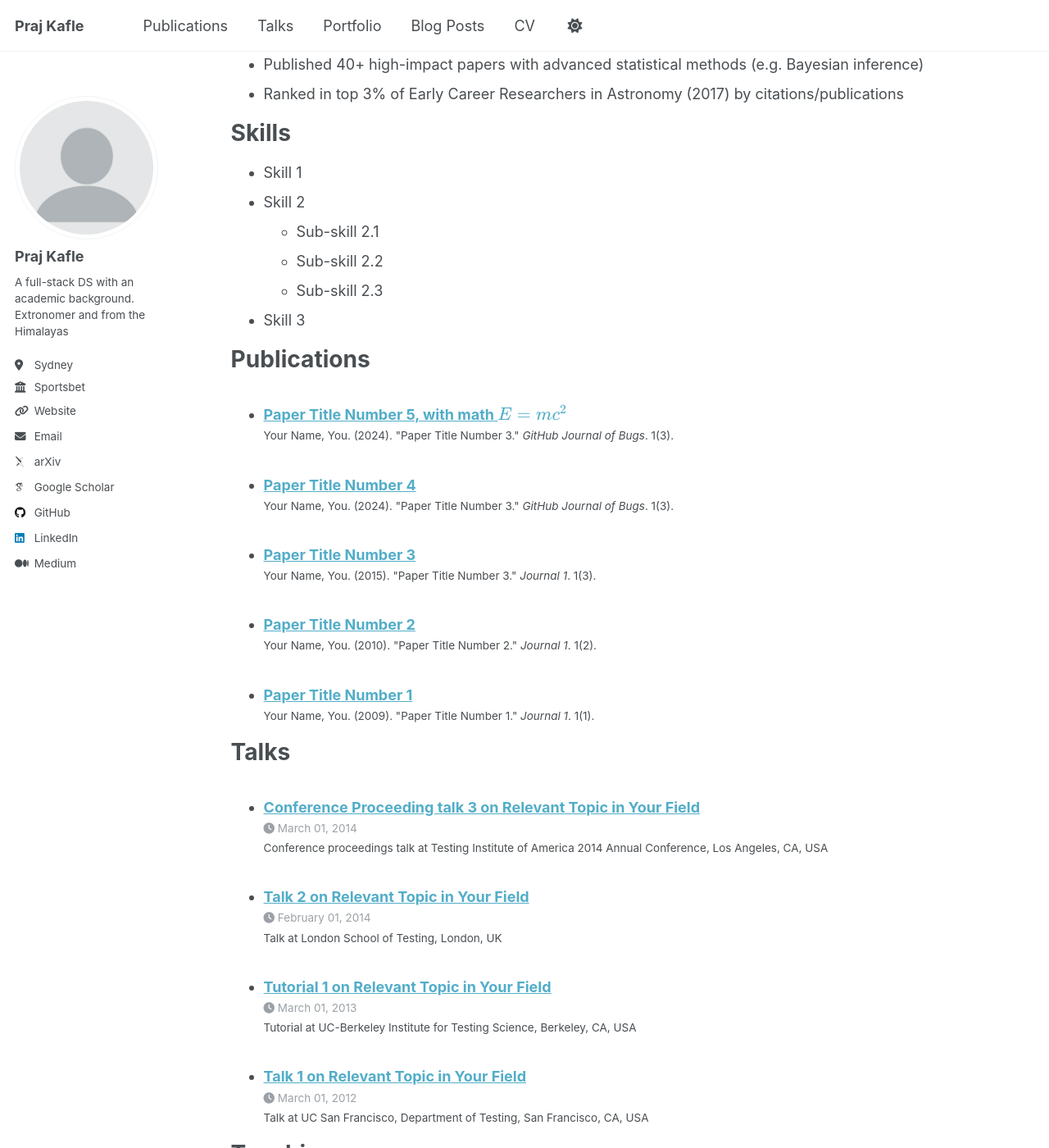
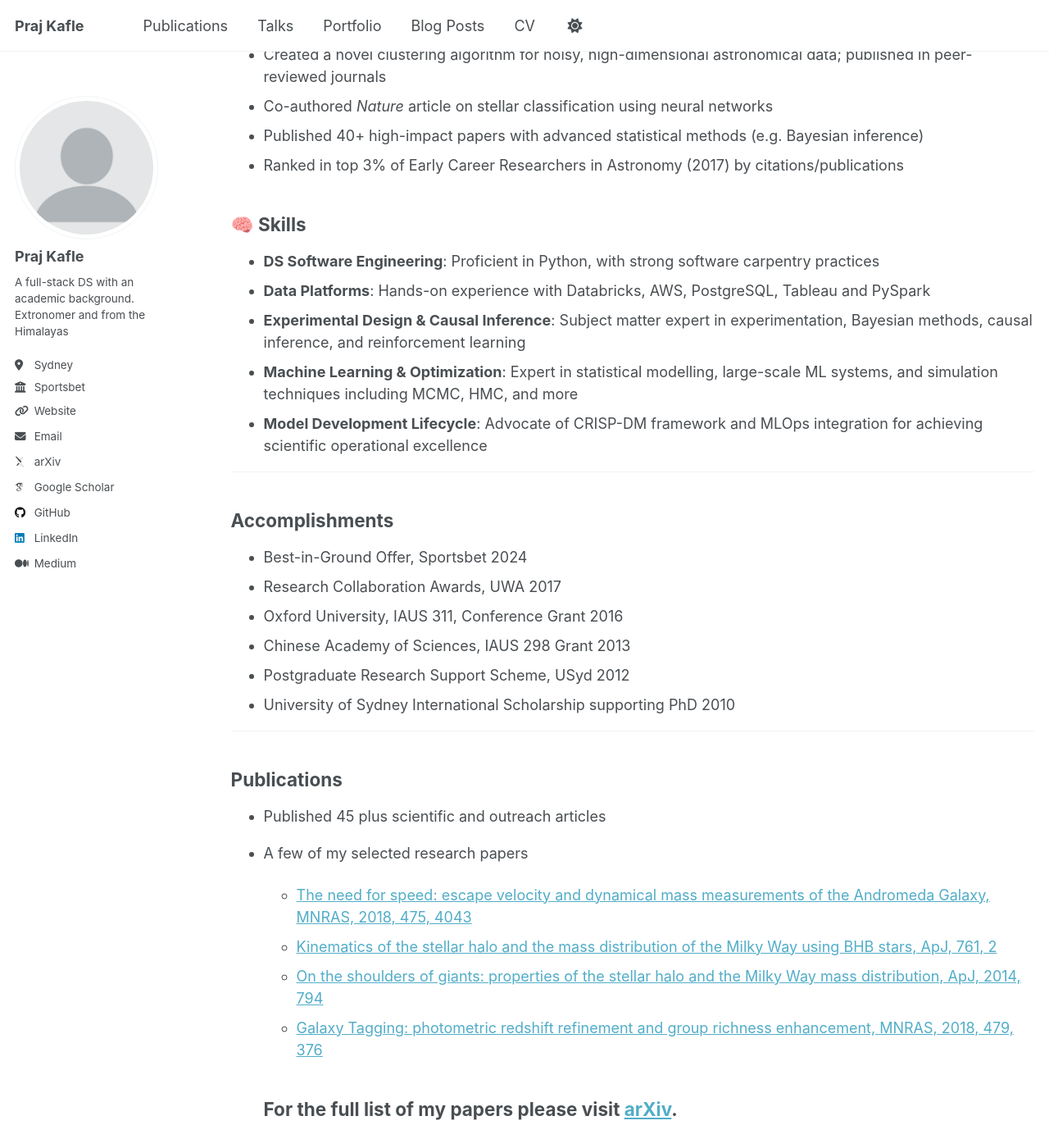
Before and after one commit to pkaf/pkaf.github.io, a Jekyll site: the page built from _pages/cv.md, in a window 1280 px wide and 1400 px high, scrolled down 1458 px. Shown: the whole window at 82% size. Built offline with Jekyll 4.4.1, drawn with Linux system fonts in a browser that asks for light colours; some web fonts are replaced; a script that is not in the unit is left out; some of the changed text lies outside the part shown.

Commit message:
CV refactored

```diff
--- a/_pages/cv.md
+++ b/_pages/cv.md
@@ -50,33 +50,40 @@ Work experience
 - Published 40+ high-impact papers with advanced statistical methods (e.g. Bayesian inference)
 - Ranked in top 3% of Early Career Researchers in Astronomy (2017) by citations/publications
 
-Skills
-======
-* Skill 1
-* Skill 2
-  * Sub-skill 2.1
-  * Sub-skill 2.2
-  * Sub-skill 2.3
-* Skill 3
 
-Publications
-======
-  <ul>{% for post in site.publications reversed %}
-    {% include archive-single-cv.html %}
-  {% endfor %}</ul>
+## 🧠 Skills
 
-Talks
-======
-  <ul>{% for post in site.talks reversed %}
-    {% include archive-single-talk-cv.html  %}
-  {% endfor %}</ul>
+- **DS Software Engineering**: Proficient in Python, with strong software carpentry practices
+- **Data Platforms**: Hands-on experience with Databricks, AWS, PostgreSQL, Tableau and PySpark
+- **Experimental Design & Causal Inference**: Subject matter expert in experimentation, Bayesian methods, causal inference, and reinforcement learning
+- **Machine Learning & Optimization**: Expert in statistical modelling, large-scale ML systems, and simulation techniques including MCMC, HMC, and more
+- **Model Development Lifecycle**: Advocate of CRISP-DM framework and MLOps integration for achieving scientific operational excellence
 
-Teaching
-======
-  <ul>{% for post in site.teaching reversed %}
-    {% include archive-single-cv.html %}
-  {% endfor %}</ul>
+---
 
-Service and leadership
-======
-* Currently signed in to 43 different slack teams
+## Accomplishments
+  - Best-in-Ground Offer, Sportsbet 2024
+  - Research Collaboration Awards, UWA 2017
+  - Oxford University, IAUS 311, Conference Grant 2016
+  - Chinese Academy of Sciences, IAUS 298 Grant 2013
+  - Postgraduate Research Support Scheme, USyd 2012
+  - University of Sydney International Scholarship supporting PhD 2010
+
+---
+
+## Publications
+  - Published 45 plus scientific and outreach articles
+  - A few of my selected research papers
+
+    * [The need for speed: escape velocity and dynamical mass measurements of the Andromeda Galaxy, MNRAS, 2018, 475, 4043](https://academic.oup.com/mnras/article/475/3/4043/4797184)
+    * [Kinematics of the stellar halo and the mass distribution of the Milky Way using BHB stars, ApJ, 761, 2](https://iopscience.iop.org/article/10.1088/0004-637X/761/2/98)
+    * [On the shoulders of giants: properties of the stellar halo and the Milky Way mass distribution, ApJ, 2014, 794](https://ui.adsabs.harvard.edu/abs/2014ApJ...794...59K/abstract)
+    * [Galaxy Tagging: photometric redshift refinement and group richness enhancement, MNRAS, 2018, 479, 376](https://academic.oup.com/mnras/article/479/3/3746/5039667)
+
+
+    For the full list of my papers please visit [arXiv](https://arxiv.org/search/astro-ph?query=Kafle%2C+P+R&searchtype=author&abstracts=hide&order=-announced_date_first&size=50).
+---
+
+## Service & Leadership
+
+Currently active in **3 open source python projects** and a couple of pro-bono analytics work.
```
Also changed, not shown: other parts of _pages/cv.md (+6 -6 lines).
